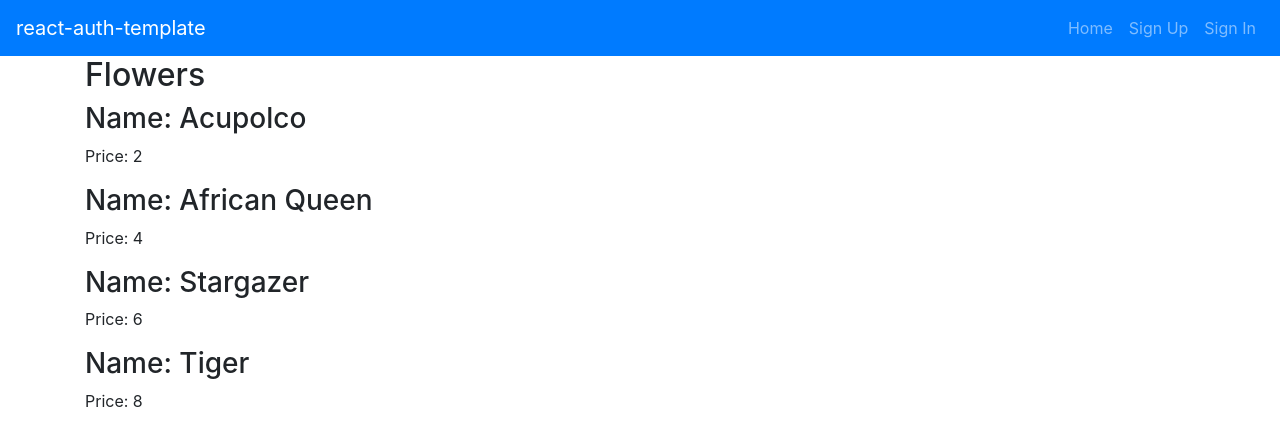
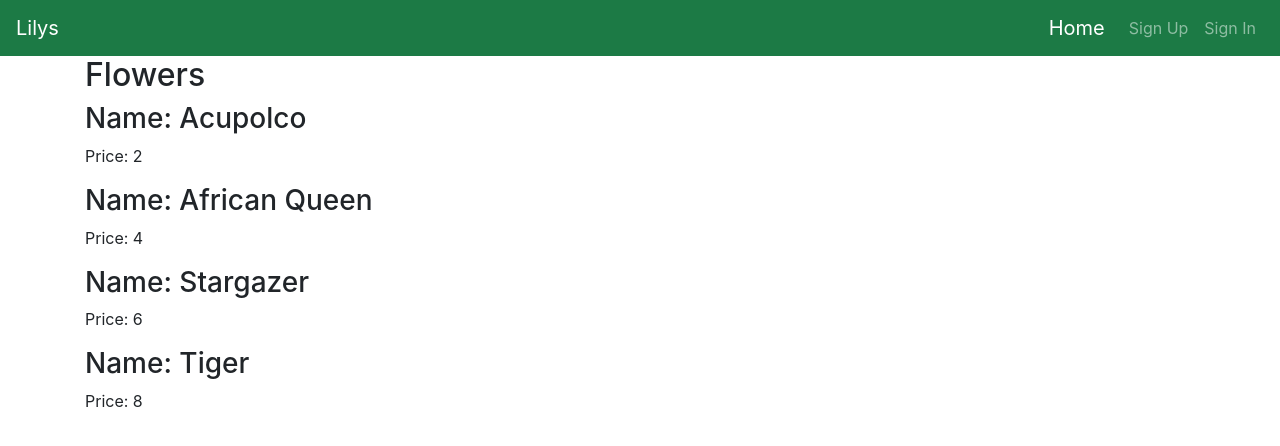
Before and after one commit to SEI-Dev-ish/lilys-client, a React app: page / in a window 1280 px wide. Built offline with nearby package versions, Linux system fonts and the light colour scheme.

Commit message:
Color, Home link, and Cart
Changed the primary color to green for now to fit the plant theme,
got the home link to take us back to the homepage, and cart link
shows at sign in.

```diff
--- a/src/components/App/App.js
+++ b/src/components/App/App.js
@@ -56,7 +56,7 @@ class App extends Component {
           <AuthenticatedRoute user={user} path='/change-password' render={() => (
             <ChangePassword msgAlert={this.msgAlert} user={user} />
           )} />
-          <Route path='/' render={() => (
+          <Route exact path='/' render={() => (
             <div>
               <h2>Flowers</h2>
               {flowers.map(flower => (
--- a/src/components/Header/Header.js
+++ b/src/components/Header/Header.js
@@ -4,6 +4,7 @@ import Navbar from 'react-bootstrap/Navbar'
 
 const authenticatedOptions = (
   <Fragment>
+    <Nav.Link href='#cart'>Cart</Nav.Link>
     <Nav.Link href="#change-password">Change Password</Nav.Link>
     <Nav.Link href="#sign-out">Sign Out</Nav.Link>
   </Fragment>
@@ -18,14 +19,14 @@ const unauthenticatedOptions = (
 
 const alwaysOptions = (
   <Fragment>
-    <Nav.Link to="/">Home</Nav.Link>
+    <Navbar.Brand href="#">Home</Navbar.Brand>
   </Fragment>
 )
 
 const Header = ({ user }) => (
   <Navbar bg="primary" variant="dark" expand="md">
     <Navbar.Brand href="#">
-      react-auth-template
+      Lilys
     </Navbar.Brand>
     <Navbar.Toggle aria-controls="basic-navbar-nav" />
     <Navbar.Collapse id="basic-navbar-nav">
--- a/src/index.scss
+++ b/src/index.scss
@@ -1 +1,2 @@
+$primary: rgb(28, 122, 69);
 @import '~bootstrap/scss/bootstrap';
```
